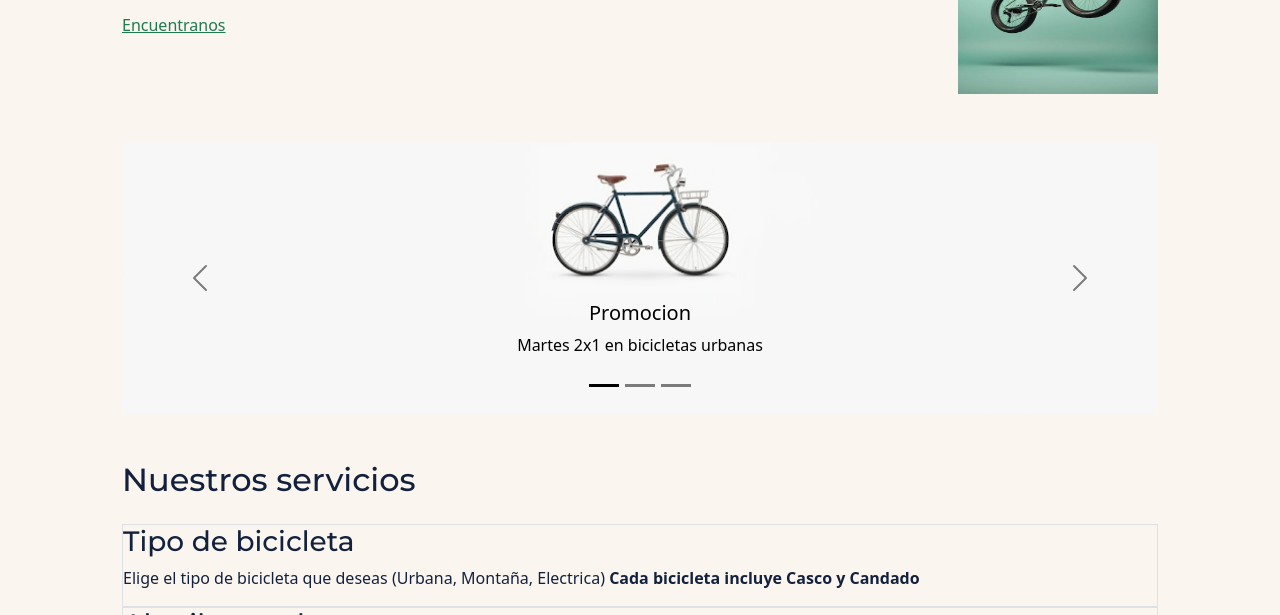
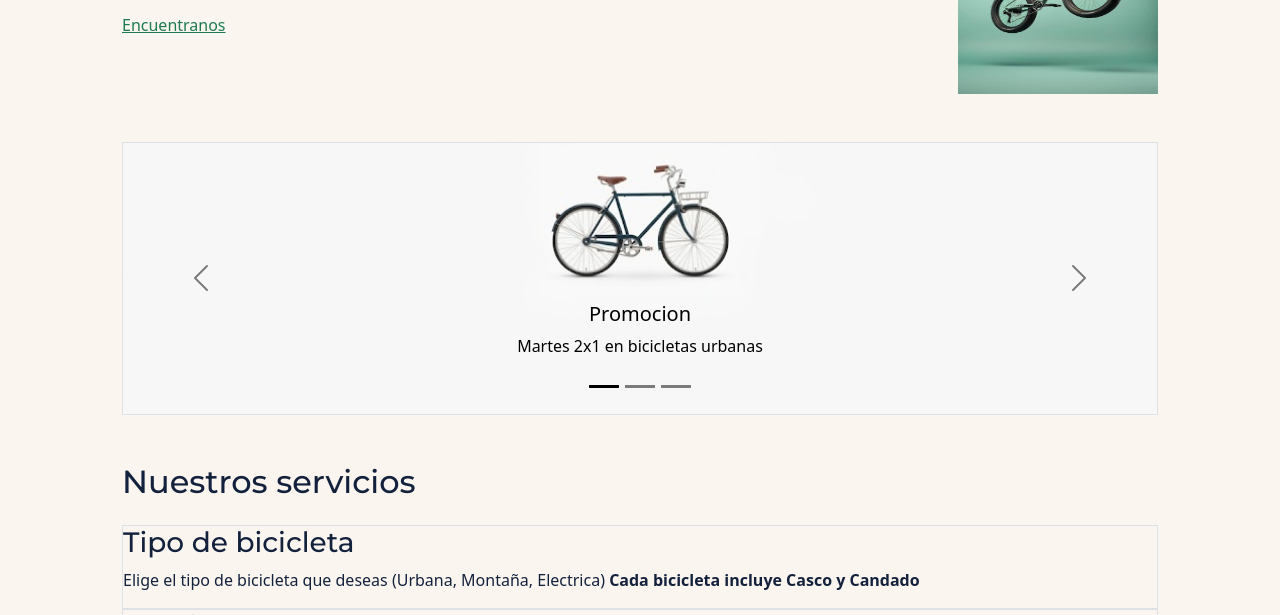
Before and after one commit to JuanmZapata210/Rueda_libre, a plain HTML site: page index.html in a window 1280 px wide. Shown: the part 660-1275 px from the top of the page. Drawn offline with nearby package versions, Linux system fonts and the light colour scheme.

Commit message:
borde en carrusel

```diff
--- a/index.html
+++ b/index.html
@@ -91,7 +91,7 @@
         </section>
 
 
-        <div id="carouselExampleCaptions" class="carousel slide carousel-dark mt-5 mb-5">
+        <div id="carouselExampleCaptions" class="carousel slide carousel-dark mt-5 mb-5 border">
             <div class="carousel-indicators">
                 <button type="button" data-bs-target="#carouselExampleCaptions" data-bs-slide-to="0" class="active"
                     aria-current="true" aria-label="Slide 1"></button>
```
